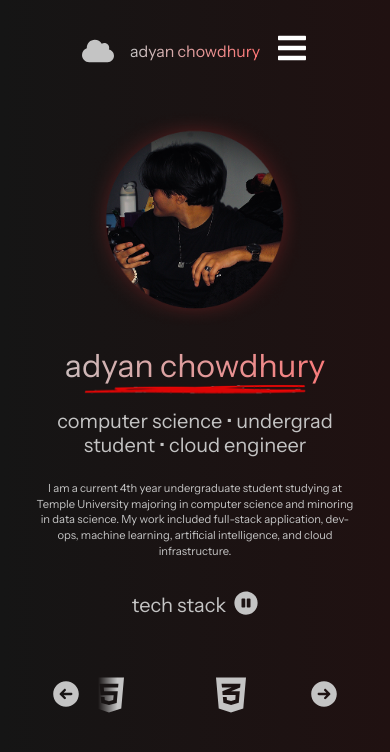
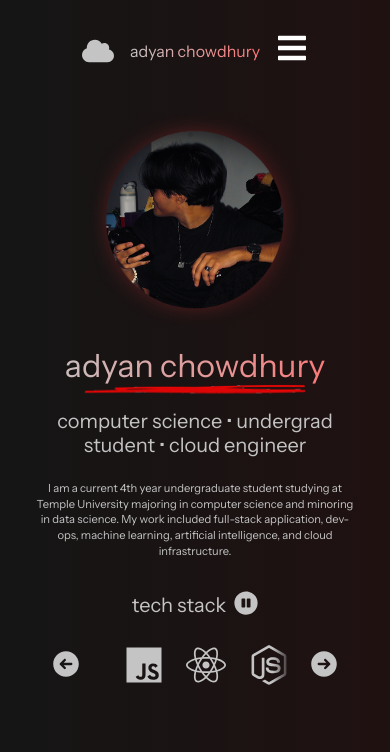
Before and after one commit to adyan1025/adyan1025.github.io, a React (Vite) app: page / in a window 390 px wide. Shown: the top 752 px of the page. Built offline with nearby package versions, Linux system fonts and the light colour scheme; a web font is replaced by a local one.

Commit message:
Fix spacing in tech carousel on mobile

```diff
--- a/src/components/TechCarousel.jsx
+++ b/src/components/TechCarousel.jsx
@@ -150,9 +150,9 @@ function TechCarousel() {
                     }}
                 >
                     {items.map((Icon, index) => (
-                    <div key={index} className="tech-icon">
-                        {Icon}
-                    </div>
+                        <div key={index} className="tech-icon">
+                            {Icon}
+                        </div>
                     ))}
                 </div>
             </div>
--- a/src/styling/TechCarousel.css
+++ b/src/styling/TechCarousel.css
@@ -86,17 +86,20 @@
 }
 
 @media (max-width: 768px) {
-  .carousel-track {
-    display: flex;
-    gap: 0.125rem;
-    width: max-content;
-  }
-
   .tech-icon svg {
     width: 2.5rem;
     height: 2.5rem;
     color: #c4c4c4;
     transition: transform 0.2s ease, color 0.2s ease;
+  }
+
+  .tech-icon {
+    min-width: 60px;
+    height: 60px;
+  }
+
+  .carousel-track {
+    gap: 0.15rem;
   }
 }
 
```
